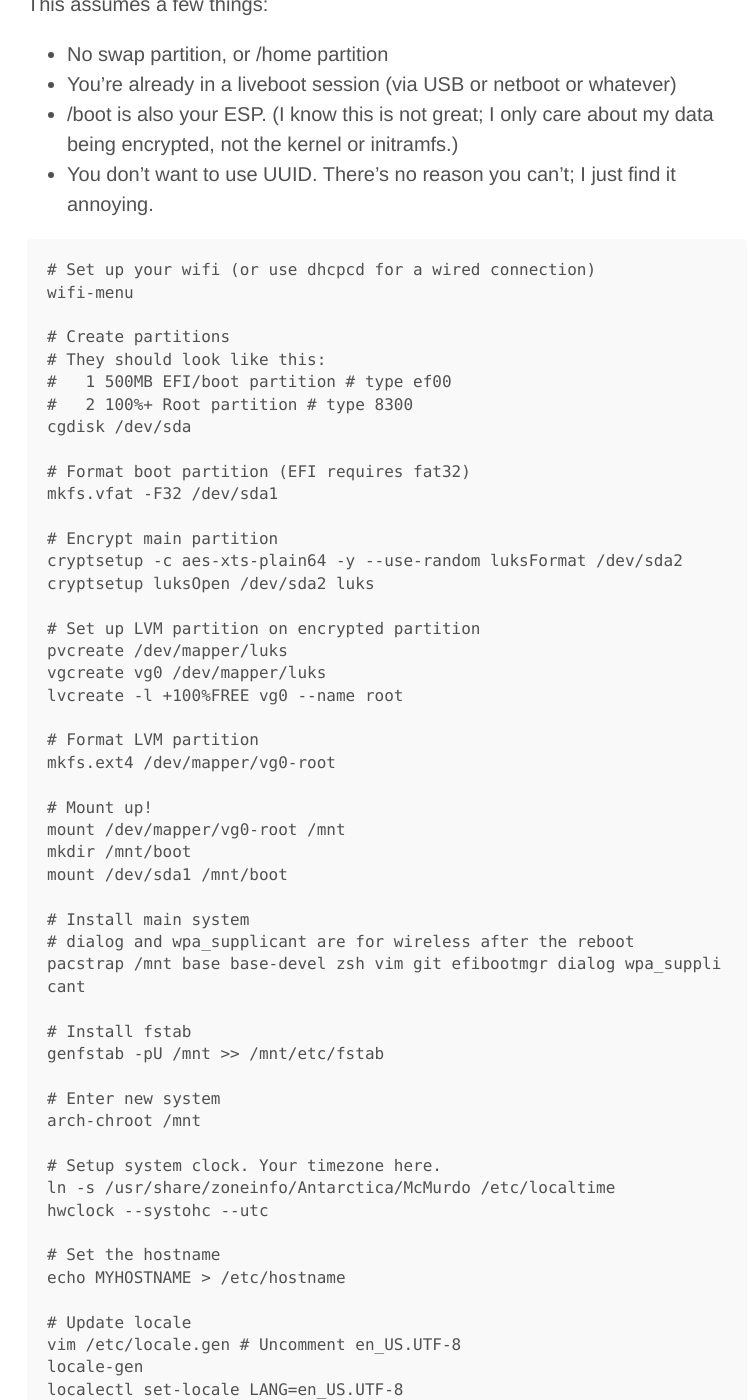
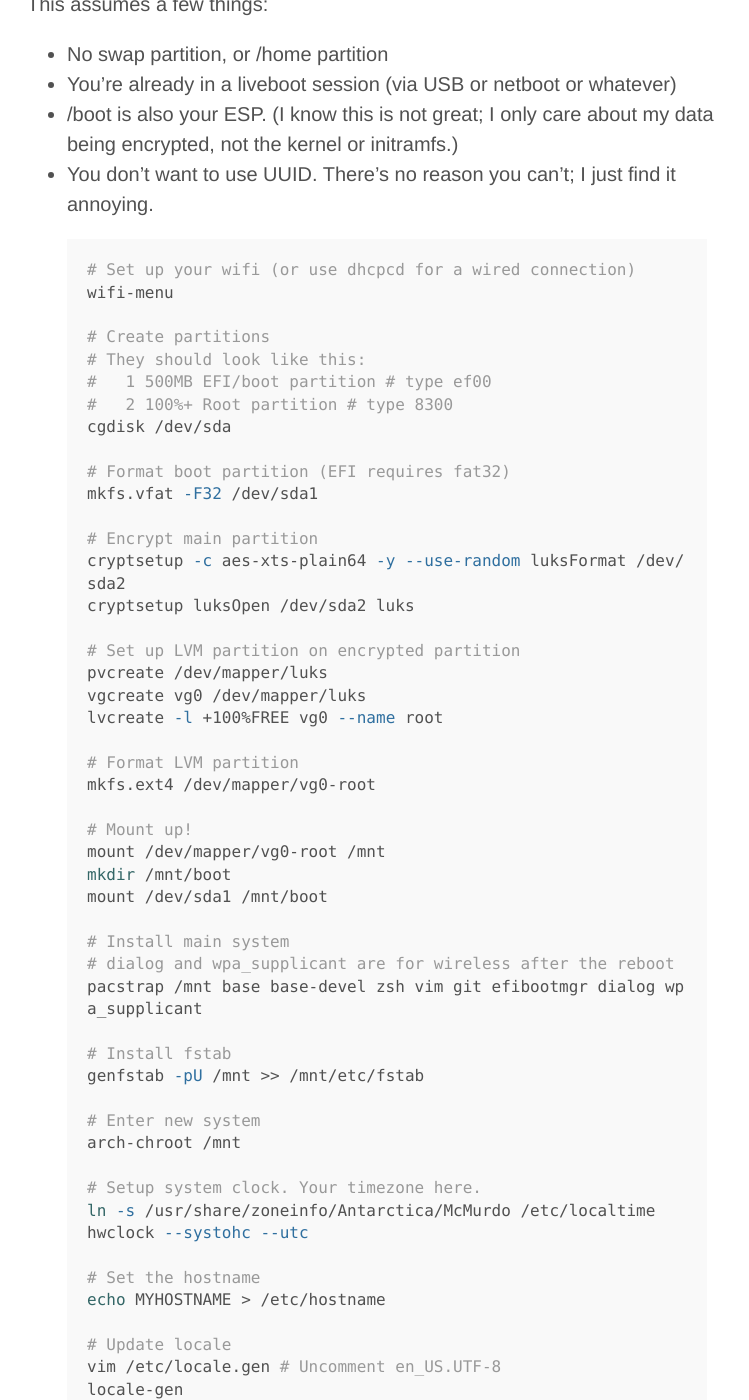
Before and after one commit to dubdromic/dubdromic.github.io, a Jekyll site: the page built from _posts/2016-07-20-notes-arch-linux-luks-systemd-boot.md, in a window 1280 px wide and 1400 px high, scrolled down 252 px. Shown: the whole window, without its empty margins (253-1002 px from the left). Built offline with Jekyll 4.4.1, drawn with Linux system fonts in a browser that asks for light colours; some of the changed text lies outside the part shown.

Commit message:
Fix arch linux post highlight type

````diff
--- a/_posts/2016-07-20-notes-arch-linux-luks-systemd-boot.md
+++ b/_posts/2016-07-20-notes-arch-linux-luks-systemd-boot.md
@@ -13,7 +13,7 @@ This assumes a few things:
 * /boot is also your ESP. (I know this is not great; I only care about my data being encrypted, not the kernel or initramfs.)
 * You don't want to use UUID. There's no reason you can't; I just find it annoying.
 
-```
+{% highlight shell %}
 # Set up your wifi (or use dhcpcd for a wired connection)
 wifi-menu
 
@@ -98,4 +98,4 @@ vim /boot/loader/entries/arch.conf
 exit
 unmount -R /mnt
 reboot
-```
+{% endhighlight %}
````
